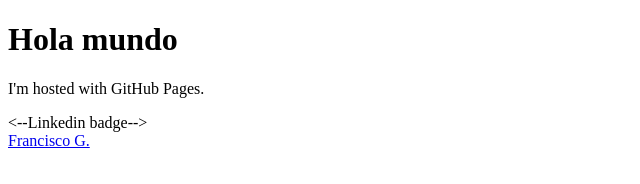
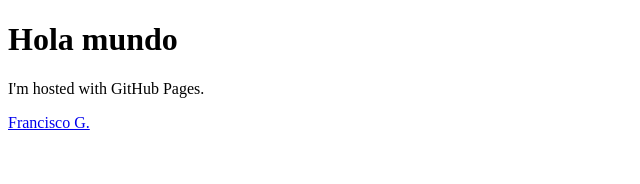
Before and after one commit to fguerrerog/fguerrerog.github.io, a plain HTML site: page index.html in a window 1280 px wide. Shown: the whole page, without its empty margins (0-640 px from the left). Drawn offline with Linux system fonts and the light colour scheme.

Commit message:
Linkedin badge

```diff
--- a/index.html
+++ b/index.html
@@ -3,9 +3,9 @@
 <body>
 <h1>Hola mundo</h1>
 <p>I'm hosted with GitHub Pages.</p>
-  <--Linkedin badge-->
-    <script src="https://platform.linkedin.com/badges/js/profile.js" async defer type="text/javascript"></script>
-  <div class="badge-base LI-profile-badge" data-locale="es_ES" data-size="medium" data-theme="light" data-type="HORIZONTAL" data-vanity="francisco-g-7b020919" data-version="v1"><a class="badge-base__link LI-simple-link" href="https://es.linkedin.com/in/francisco-g-7b020919?trk=profile-badge">Francisco G.</a></div>
+<!--Linkedin badge-->
+<script src="https://platform.linkedin.com/badges/js/profile.js" async defer type="text/javascript"></script>
+<div class="badge-base LI-profile-badge" data-locale="es_ES" data-size="medium" data-theme="light" data-type="HORIZONTAL" data-vanity="francisco-g-7b020919" data-version="v1"><a class="badge-base__link LI-simple-link" href="https://es.linkedin.com/in/francisco-g-7b020919?trk=profile-badge">Francisco G.</a></div>
 
 </body>
 </html>
```
